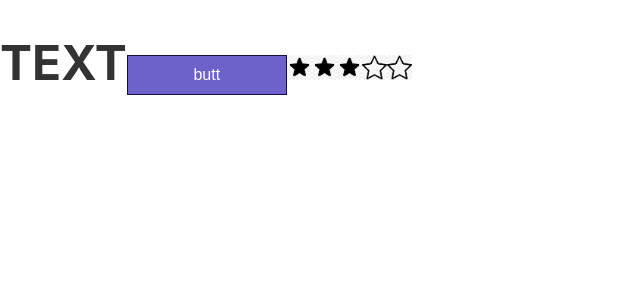
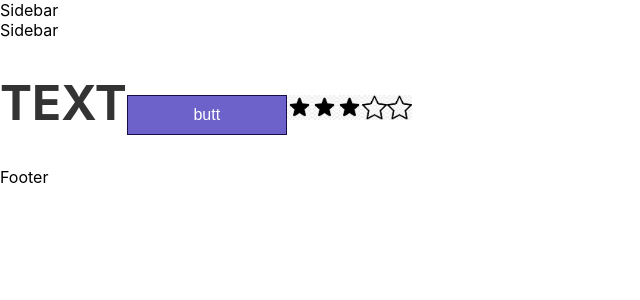
Before and after one commit to xirurgx3d/Owl-top, a Next.js app: page / in a window 1280 px wide. Shown: the top 300 px of the page, without its empty margins (0-640 px from the left). Built offline with nearby package versions, Linux system fonts and the light colour scheme.

Commit message:
tamplate hoc layout

```diff
--- a/layout/layout.tsx
+++ b/layout/layout.tsx
@@ -1,12 +1,31 @@
 import { LayoutProps } from './layout.props'
 import styles from './layout.module.css'
 import cn from 'classnames'
+import Header from './Header/Header'
+import Sidebar from './Sidebar/Sidebar'
+import Footer from './Footer/Footer'
+import { FunctionComponent } from 'react'
 
-export default ({children}:LayoutProps): JSX.Element => {
+const Layout = ({children}:LayoutProps): JSX.Element => {
 
   return (
     <>
-
+      <Header />
+      <div>
+        <Sidebar />
+        {children}
+      </div>
+      <Footer />
     </>
   )
 }
+
+export const WithLayout = <T extends Record<string,unknown>>(Component:FunctionComponent<T>) => {
+  return function withLayoutComponent(props:T):JSX.Element {
+    return (
+      <Layout>
+        <Component {...props} />
+      </Layout>
+    )
+  }
+}
```
Also changed, not shown: pages/index.tsx (+7 -4 lines).
